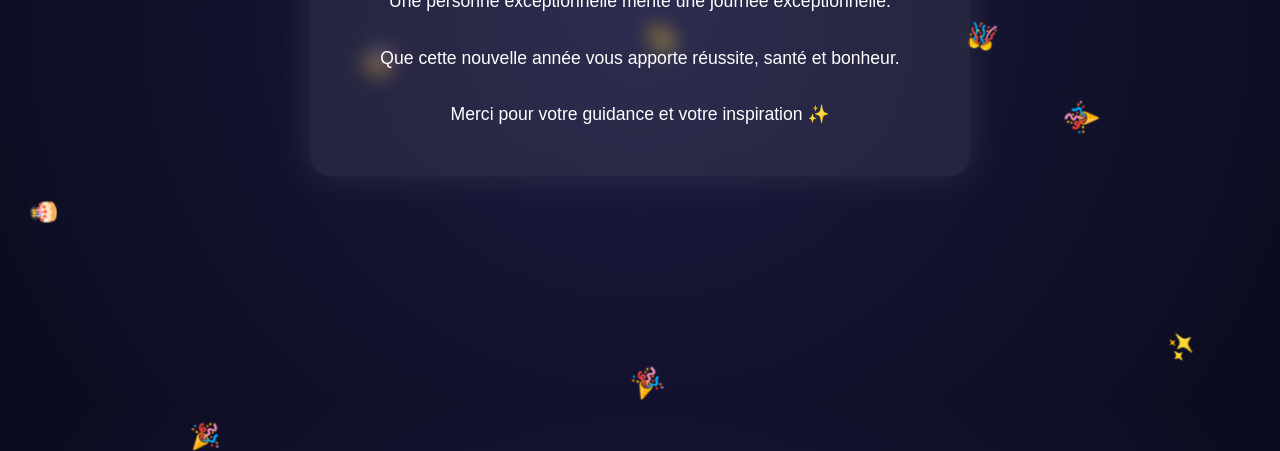
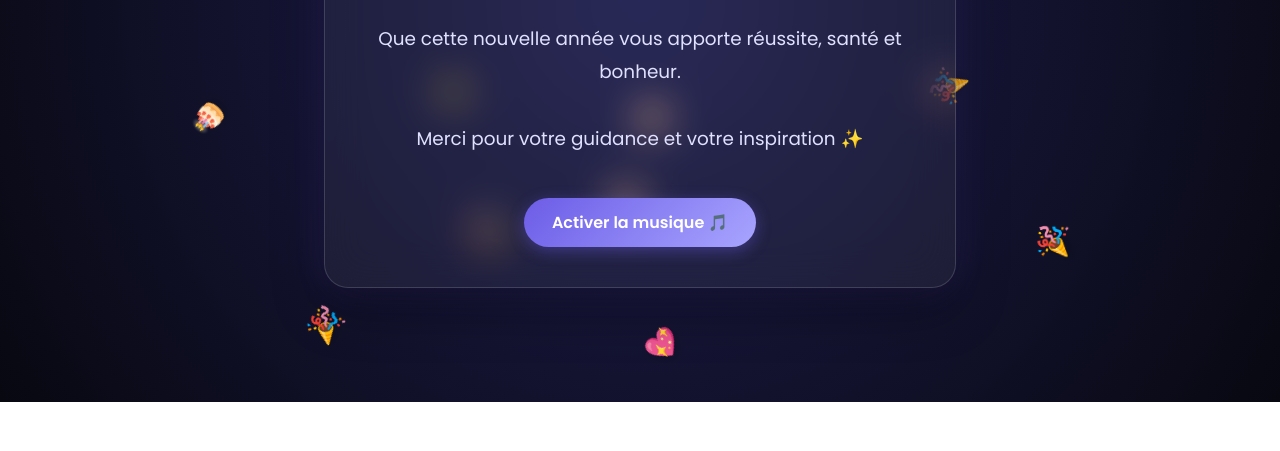
Before and after one commit to peacson/surprise-DrVicky, a plain HTML site: page index.html in a window 1280 px wide. Shown: the part 398-849 px from the top of the page. After the commit the page ends 800 px from the top, so only its background shows below. Drawn offline with Linux system fonts and the light colour scheme.

Commit message:
Update index.html

```diff
--- a/index.html
+++ b/index.html
@@ -4,52 +4,99 @@
   <meta charset="UTF-8" />
   <meta name="viewport" content="width=device-width, initial-scale=1.0" />
   <title>Surprise 🎉</title>
+  <!-- Importation d'une police élégante -->
+  <link href="https://fonts.googleapis.com/css2?family=Poppins:wght@400;600;700&display=swap" rel="stylesheet">
+
   <style>
     body {
       margin: 0;
       overflow: hidden;
-      font-family: Arial, sans-serif;
-      background: radial-gradient(circle, #1a1a40, #0b0b1e);
+      font-family: 'Poppins', sans-serif;
+      background: radial-gradient(circle at center, #1e1e4f, #080811);
       color: white;
       display: flex;
       justify-content: center;
       align-items: center;
       height: 100vh;
       text-align: center;
+      perspective: 1000px;
     }
 
     .card {
       z-index: 2;
-      background: rgba(255,255,255,0.08);
-      padding: 30px;
-      border-radius: 20px;
-      max-width: 600px;
-      backdrop-filter: blur(10px);
-      box-shadow: 0 0 40px rgba(255,255,255,0.1);
-      animation: pop 1.2s ease-out;
+      background: rgba(255, 255, 255, 0.05);
+      padding: 40px;
+      border-radius: 24px;
+      max-width: 550px;
+      backdrop-filter: blur(20px);
+      -webkit-backdrop-filter: blur(20px);
+      border: 1px solid rgba(255, 255, 255, 0.15);
+      box-shadow: 0 20px 50px rgba(0, 0, 0, 0.4), 0 0 40px rgba(123, 97, 255, 0.2);
+      animation: popEnter 1.4s cubic-bezier(0.175, 0.885, 0.32, 1.275) forwards;
+      transition: transform 0.4s ease, box-shadow 0.4s ease;
+    }
+
+    /* Effet d'inclinaison subtil au survol */
+    .card:hover {
+      transform: translateY(-5px) rotateX(2deg) rotateY(2deg);
+      box-shadow: 0 30px 60px rgba(0, 0, 0, 0.6), 0 0 50px rgba(123, 97, 255, 0.4);
     }
 
     h1 {
-      font-size: 2.3em;
-      margin-bottom: 10px;
+      font-size: 2.5em;
+      font-weight: 700;
+      margin-bottom: 20px;
+      background: linear-gradient(45deg, #ffde43, #ff7b90, #63e2ff);
+      -webkit-background-clip: text;
+      -webkit-text-fill-color: transparent;
+      filter: drop-shadow(0px 4px 8px rgba(0,0,0,0.3));
     }
 
     p {
-      font-size: 1.1em;
-      line-height: 1.6;
+      font-size: 1.15em;
+      line-height: 1.8;
+      color: #e0e0ff;
+      font-weight: 400;
     }
 
-    @keyframes pop {
-      0% { transform: scale(0.3); opacity: 0; }
-      100% { transform: scale(1); opacity: 1; }
+    /* Joli bouton pour la musique */
+    .audio-btn {
+      margin-top: 25px;
+      background: linear-gradient(135deg, #6c5ce7, #a8a5ff);
+      color: white;
+      border: none;
+      padding: 12px 28px;
+      font-size: 1em;
+      font-weight: 600;
+      border-radius: 50px;
+      cursor: pointer;
+      box-shadow: 0 4px 15px rgba(108, 92, 231, 0.4);
+      transition: all 0.3s ease;
+      font-family: 'Poppins', sans-serif;
+    }
+
+    .audio-btn:hover {
+      transform: scale(1.08);
+      box-shadow: 0 6px 20px rgba(108, 92, 231, 0.6);
+    }
+
+    .audio-btn.playing {
+      background: linear-gradient(135deg, #2ecc71, #27ae60);
+      box-shadow: 0 4px 15px rgba(46, 204, 113, 0.4);
+    }
+
+    @keyframes popEnter {
+      0% { transform: scale(0.6) translateY(50px); opacity: 0; }
+      100% { transform: scale(1) translateY(0); opacity: 1; }
     }
 
     .emoji {
       position: absolute;
       top: -50px;
-      font-size: 24px;
+      font-size: 28px;
       animation: fall linear infinite;
       z-index: 1;
+      filter: drop-shadow(0 4px 6px rgba(0,0,0,0.2));
     }
 
     @keyframes fall {
@@ -60,18 +107,24 @@
 
     .burst {
       position: absolute;
-      font-size: 30px;
-      animation: burst 1s ease-out forwards;
+      font-size: 35px;
+      animation: burst 1.2s cubic-bezier(0.1, 0.8, 0.3, 1) forwards;
       pointer-events: none;
+      z-index: 3;
     }
 
     @keyframes burst {
-      0% { transform: scale(0.2); opacity: 1; }
-      100% { transform: scale(3); opacity: 0; }
+      0% { transform: scale(0) rotate(0deg); opacity: 1; }
+      100% { transform: scale(2.5) rotate(180deg); opacity: 0; }
     }
   </style>
 </head>
 <body>
+
+<!-- Balise Audio : Remplacez l'URL par votre propre lien de musique si nécessaire -->
+<audio id="bg-music" loop>
+  <source src="https://www.soundhelix.com/examples/mp3/SoundHelix-Song-1.mp3" type="audio/mpeg">
+</audio>
 
 <div class="card">
   <h1>🎉 Joyeux anniversaire Dr Vicky 🎂</h1>
@@ -82,41 +135,60 @@
     <br><br>
     Merci pour votre guidance et votre inspiration ✨
   </p>
+  <button id="music-toggle" class="audio-btn" onclick="toggleMusic()">Activer la musique 🎵</button>
 </div>
 
 <script>
-  // Emoji pluie
-  const emojis = ['🎉','🎂','🎊','✨','💫','🎁'];
+  const emojis = ['🎉','🎂','🎊','✨','💫','🎁','💖','🍾'];
 
+  // Génération de la pluie d'emojis
   function createEmoji() {
     const el = document.createElement('div');
     el.classList.add('emoji');
     el.style.left = Math.random() * window.innerWidth + 'px';
-    el.style.animationDuration = (2 + Math.random() * 3) + 's';
+    el.style.animationDuration = (3 + Math.random() * 4) + 's';
     el.innerText = emojis[Math.floor(Math.random() * emojis.length)];
     document.body.appendChild(el);
 
-    setTimeout(() => el.remove(), 5000);
+    setTimeout(() => el.remove(), 7000);
   }
+  setInterval(createEmoji, 250);
 
-  setInterval(createEmoji, 200);
-
-  // Explosion au chargement
+  // Explosion d'emojis au centre
   function burst() {
-    for (let i = 0; i < 25; i++) {
+    for (let i = 0; i < 35; i++) {
       const b = document.createElement('div');
       b.classList.add('burst');
       b.innerText = emojis[Math.floor(Math.random() * emojis.length)];
-      b.style.left = (window.innerWidth/2 + (Math.random()*200-100)) + 'px';
-      b.style.top = (window.innerHeight/2 + (Math.random()*200-100)) + 'px';
-      b.style.fontSize = (20 + Math.random()*20) + 'px';
+
+      // Points de départ randomisés autour du centre
+      const angle = Math.random() * Math.PI * 2;
+      const distance = Math.random() * 150;
+
+      b.style.left = (window.innerWidth / 2 + Math.cos(angle) * distance) + 'px';
+      b.style.top = (window.innerHeight / 2 + Math.sin(angle) * distance) + 'px';
+
       document.body.appendChild(b);
-
-      setTimeout(() => b.remove(), 1000);
+      setTimeout(() => b.remove(), 1200);
     }
   }
+  window.onload = burst;
 
-  window.onload = burst;
+  // Gestion de la musique
+  function toggleMusic() {
+    const music = document.getElementById('bg-music');
+    const btn = document.getElementById('music-toggle');
+
+    if (music.paused) {
+      music.play().catch(e => console.log("Lecture bloquée par le navigateur"));
+      btn.innerText = "Couper la musique 🔇";
+      btn.classList.add('playing');
+    } else {
+      music.pause();
+      btn.innerText = "Activer la musique 🎵";
+      btn.classList.remove('playing');
+    }
+  }
 </script>
 
 </body>
```
